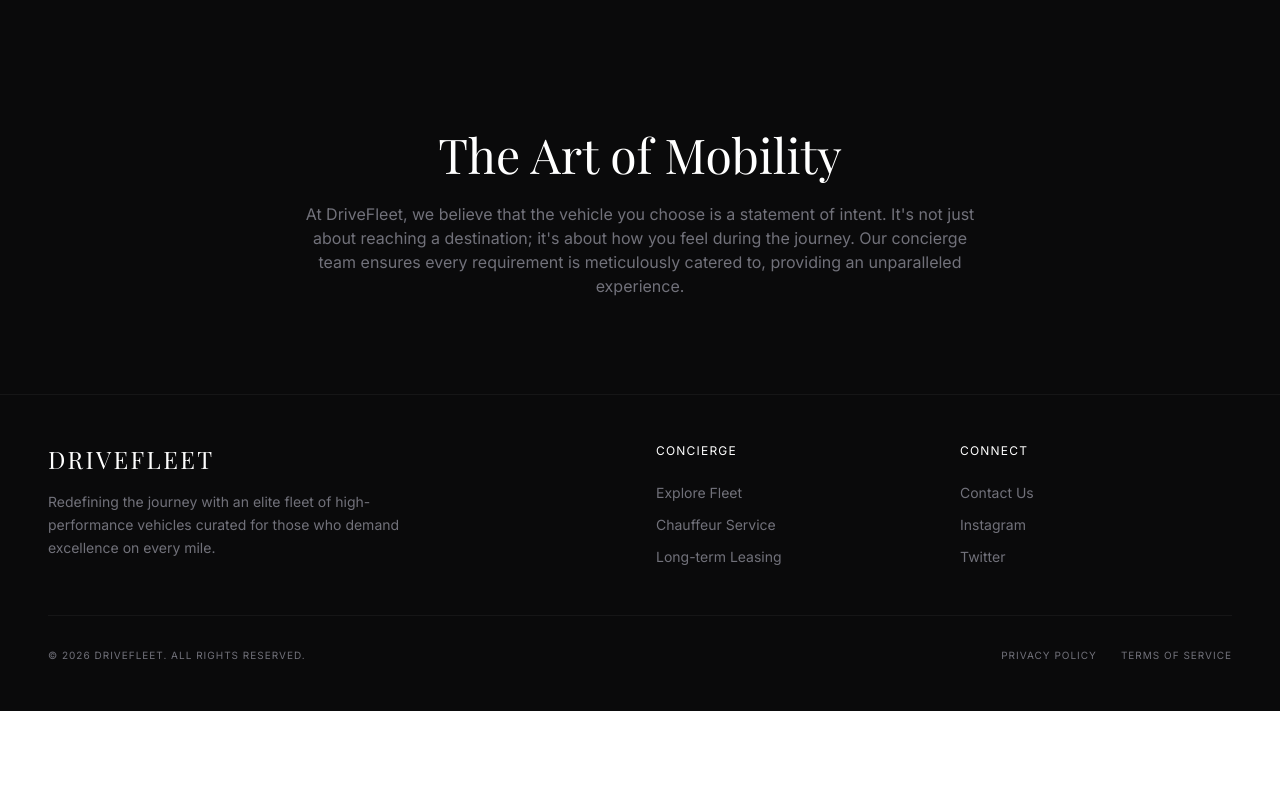
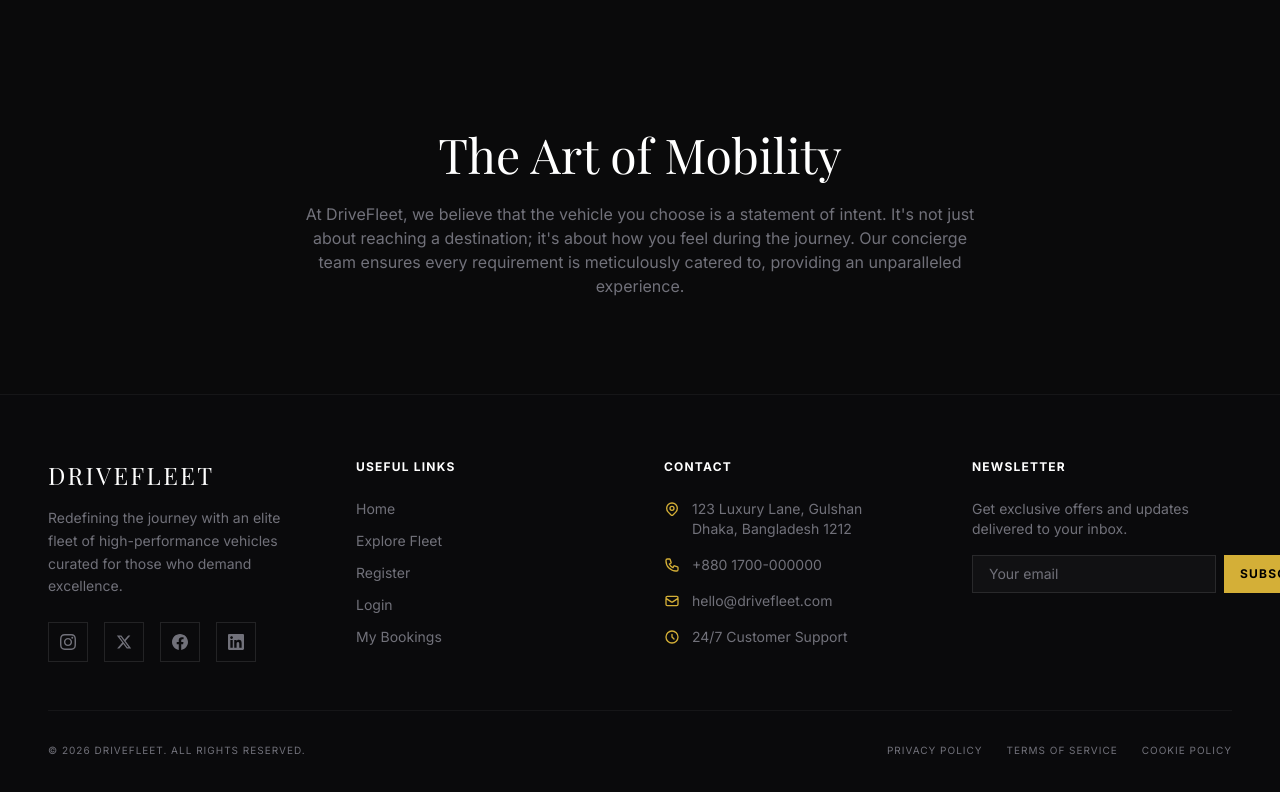
Before and after one commit to syfulsharif/drive-fleet-react-client, a React (Vite) app: page / in a window 1280 px wide. Shown: the part 785-1577 px from the top of the page. Before the commit the page ends 1496 px from the top, so only its background shows below. Built offline with nearby package versions, Linux system fonts and the light colour scheme; no server answers; a web font is replaced by a local one.

Commit message:
Feat: Enhanced Footer with contact info, social icons, useful links

```diff
--- a/src/components/layout/Footer.jsx
+++ b/src/components/layout/Footer.jsx
@@ -1,35 +1,93 @@
 export default function Footer() {
   return (
-    <footer className="border-t border-white/5 px-6 md:px-12 py-12 shrink-0">
-      <div className="max-w-7xl mx-auto grid grid-cols-1 md:grid-cols-4 gap-8">
-        <div className="col-span-1 md:col-span-2">
+    <footer className="border-t border-white/5 bg-[#0a0a0c] px-6 md:px-12 py-16 shrink-0">
+      <div className="max-w-7xl mx-auto">
+        {/* Main Footer Grid */}
+        <div className="grid grid-cols-1 md:grid-cols-2 lg:grid-cols-4 gap-12 mb-12">
+
+          {/* Brand Column */}
+          <div className="lg:col-span-1">
             <div className="text-2xl font-serif tracking-widest text-white mb-4">DRIVEFLEET</div>
-          <p className="text-sm text-[#71717a] max-w-sm leading-relaxed">
-            Redefining the journey with an elite fleet of high-performance vehicles curated for those who demand excellence on every mile.
+            <p className="text-sm text-[#71717a] leading-relaxed mb-6">
+              Redefining the journey with an elite fleet of high-performance vehicles curated for those who demand excellence.
             </p>
+            {/* Social Icons */}
+            <div className="flex gap-4">
+              <a href="https://instagram.com" target="_blank" rel="noopener noreferrer" className="w-10 h-10 border border-white/10 flex items-center justify-center text-[#71717a] hover:text-[#d4af37] hover:border-[#d4af37]/50 transition-all">
+                <svg className="w-4 h-4" fill="currentColor" viewBox="0 0 24 24"><path d="M12 2.163c3.204 0 3.584.012 4.85.07 3.252.148 4.771 1.691 4.919 4.919.058 1.265.069 1.645.069 4.849 0 3.205-.012 3.584-.069 4.849-.149 3.225-1.664 4.771-4.919 4.919-1.266.058-1.644.07-4.85.07-3.204 0-3.584-.012-4.849-.07-3.26-.149-4.771-1.699-4.919-4.92-.058-1.265-.07-1.644-.07-4.849 0-3.204.013-3.583.07-4.849.149-3.227 1.664-4.771 4.919-4.919 1.266-.057 1.645-.069 4.849-.069zm0-2.163c-3.259 0-3.667.014-4.947.072-4.358.2-6.78 2.618-6.98 6.98-.059 1.281-.073 1.689-.073 4.948 0 3.259.014 3.668.072 4.948.2 4.358 2.618 6.78 6.98 6.98 1.281.058 1.689.072 4.948.072 3.259 0 3.668-.014 4.948-.072 4.354-.2 6.782-2.618 6.979-6.98.059-1.28.073-1.689.073-4.948 0-3.259-.014-3.667-.072-4.947-.196-4.354-2.617-6.78-6.979-6.98-1.281-.059-1.69-.073-4.949-.073zm0 5.838c-3.403 0-6.162 2.759-6.162 6.162s2.759 6.163 6.162 6.163 6.162-2.759 6.162-6.163c0-3.403-2.759-6.162-6.162-6.162zm0 10.162c-2.209 0-4-1.79-4-4 0-2.209 1.791-4 4-4s4 1.791 4 4c0 2.21-1.791 4-4 4zm6.406-11.845c-.796 0-1.441.645-1.441 1.44s.645 1.44 1.441 1.44c.795 0 1.439-.645 1.439-1.44s-.644-1.44-1.439-1.44z"/></svg>
+              </a>
+              <a href="https://twitter.com" target="_blank" rel="noopener noreferrer" className="w-10 h-10 border border-white/10 flex items-center justify-center text-[#71717a] hover:text-[#d4af37] hover:border-[#d4af37]/50 transition-all">
+                <svg className="w-4 h-4" fill="currentColor" viewBox="0 0 24 24"><path d="M18.244 2.25h3.308l-7.227 8.26 8.502 11.24H16.17l-5.214-6.817L4.99 21.75H1.68l7.73-8.835L1.254 2.25H8.08l4.713 6.231zm-1.161 17.52h1.833L7.084 4.126H5.117z"/></svg>
+              </a>
+              <a href="https://facebook.com" target="_blank" rel="noopener noreferrer" className="w-10 h-10 border border-white/10 flex items-center justify-center text-[#71717a] hover:text-[#d4af37] hover:border-[#d4af37]/50 transition-all">
+                <svg className="w-4 h-4" fill="currentColor" viewBox="0 0 24 24"><path d="M24 12.073c0-6.627-5.373-12-12-12s-12 5.373-12 12c0 5.99 4.388 10.954 10.125 11.854v-8.385H7.078v-3.47h3.047V9.43c0-3.007 1.792-4.669 4.533-4.669 1.312 0 2.686.235 2.686.235v2.953H15.83c-1.491 0-1.956.925-1.956 1.874v2.25h3.328l-.532 3.47h-2.796v8.385C19.612 23.027 24 18.062 24 12.073z"/></svg>
+              </a>
+              <a href="https://linkedin.com" target="_blank" rel="noopener noreferrer" className="w-10 h-10 border border-white/10 flex items-center justify-center text-[#71717a] hover:text-[#d4af37] hover:border-[#d4af37]/50 transition-all">
+                <svg className="w-4 h-4" fill="currentColor" viewBox="0 0 24 24"><path d="M20.447 20.452h-3.554v-5.569c0-1.328-.027-3.037-1.852-3.037-1.853 0-2.136 1.445-2.136 2.939v5.667H9.351V9h3.414v1.561h.046c.477-.9 1.637-1.85 3.37-1.85 3.601 0 4.267 2.37 4.267 5.455v6.286zM5.337 7.433c-1.144 0-2.063-.926-2.063-2.065 0-1.138.92-2.063 2.063-2.063 1.14 0 2.064.925 2.064 2.063 0 1.139-.925 2.065-2.064 2.065zm1.782 13.019H3.555V9h3.564v11.452zM22.225 0H1.771C.792 0 0 .774 0 1.729v20.542C0 23.227.792 24 1.771 24h20.451C23.2 24 24 23.227 24 22.271V1.729C24 .774 23.2 0 22.222 0h.003z"/></svg>
+              </a>
             </div>
+          </div>
+
+          {/* Useful Links */}
           <div>
-          <h4 className="text-xs uppercase tracking-widest text-white mb-6">Concierge</h4>
+            <h4 className="text-xs uppercase tracking-widest text-white mb-6 font-bold">Useful Links</h4>
             <ul className="space-y-3 text-sm text-[#71717a]">
-            <li><a href="#" className="hover:text-white transition-colors">Explore Fleet</a></li>
-            <li><a href="#" className="hover:text-white transition-colors">Chauffeur Service</a></li>
-            <li><a href="#" className="hover:text-white transition-colors">Long-term Leasing</a></li>
+              <li><a href="/" className="hover:text-[#d4af37] transition-colors">Home</a></li>
+              <li><a href="/explore" className="hover:text-[#d4af37] transition-colors">Explore Fleet</a></li>
+              <li><a href="/register" className="hover:text-[#d4af37] transition-colors">Register</a></li>
+              <li><a href="/login" className="hover:text-[#d4af37] transition-colors">Login</a></li>
+              <li><a href="/my-bookings" className="hover:text-[#d4af37] transition-colors">My Bookings</a></li>
             </ul>
           </div>
+
+          {/* Contact Information */}
           <div>
-          <h4 className="text-xs uppercase tracking-widest text-white mb-6">Connect</h4>
-          <ul className="space-y-3 text-sm text-[#71717a]">
-            <li><a href="#" className="hover:text-white transition-colors">Contact Us</a></li>
-            <li><a href="#" className="hover:text-white transition-colors">Instagram</a></li>
-            <li><a href="#" className="hover:text-white transition-colors">Twitter</a></li>
+            <h4 className="text-xs uppercase tracking-widest text-white mb-6 font-bold">Contact</h4>
+            <ul className="space-y-4 text-sm text-[#71717a]">
+              <li className="flex items-start gap-3">
+                <svg className="w-4 h-4 mt-0.5 text-[#d4af37] shrink-0" fill="none" stroke="currentColor" viewBox="0 0 24 24"><path strokeLinecap="round" strokeLinejoin="round" strokeWidth="2" d="M17.657 16.657L13.414 20.9a1.998 1.998 0 01-2.827 0l-4.244-4.243a8 8 0 1111.314 0z"/><path strokeLinecap="round" strokeLinejoin="round" strokeWidth="2" d="M15 11a3 3 0 11-6 0 3 3 0 016 0z"/></svg>
+                <span>123 Luxury Lane, Gulshan<br/>Dhaka, Bangladesh 1212</span>
+              </li>
+              <li className="flex items-center gap-3">
+                <svg className="w-4 h-4 text-[#d4af37] shrink-0" fill="none" stroke="currentColor" viewBox="0 0 24 24"><path strokeLinecap="round" strokeLinejoin="round" strokeWidth="2" d="M3 5a2 2 0 012-2h3.28a1 1 0 01.948.684l1.498 4.493a1 1 0 01-.502 1.21l-2.257 1.13a11.042 11.042 0 005.516 5.516l1.13-2.257a1 1 0 011.21-.502l4.493 1.498a1 1 0 01.684.949V19a2 2 0 01-2 2h-1C9.716 21 3 14.284 3 6V5z"/></svg>
+                <span>+880 1700-000000</span>
+              </li>
+              <li className="flex items-center gap-3">
+                <svg className="w-4 h-4 text-[#d4af37] shrink-0" fill="none" stroke="currentColor" viewBox="0 0 24 24"><path strokeLinecap="round" strokeLinejoin="round" strokeWidth="2" d="M3 8l7.89 5.26a2 2 0 002.22 0L21 8M5 19h14a2 2 0 002-2V7a2 2 0 00-2-2H5a2 2 0 00-2 2v10a2 2 0 002 2z"/></svg>
+                <span>hello@drivefleet.com</span>
+              </li>
+              <li className="flex items-center gap-3">
+                <svg className="w-4 h-4 text-[#d4af37] shrink-0" fill="none" stroke="currentColor" viewBox="0 0 24 24"><path strokeLinecap="round" strokeLinejoin="round" strokeWidth="2" d="M12 8v4l3 3m6-3a9 9 0 11-18 0 9 9 0 0118 0z"/></svg>
+                <span>24/7 Customer Support</span>
+              </li>
             </ul>
           </div>
+
+          {/* Newsletter */}
+          <div>
+            <h4 className="text-xs uppercase tracking-widest text-white mb-6 font-bold">Newsletter</h4>
+            <p className="text-sm text-[#71717a] mb-4">Get exclusive offers and updates delivered to your inbox.</p>
+            <form onSubmit={(e) => e.preventDefault()} className="flex gap-2">
+              <input
+                type="email"
+                placeholder="Your email"
+                className="flex-1 bg-[#111113] border border-white/10 text-white px-4 py-2 text-sm focus:outline-none focus:border-[#d4af37]/50 placeholder:text-[#71717a]"
+              />
+              <button type="submit" className="bg-[#d4af37] text-black px-4 py-2 text-xs uppercase tracking-widest font-bold hover:bg-[#c9a430] transition-colors">
+                Subscribe
+              </button>
+            </form>
           </div>
-      <div className="max-w-7xl mx-auto mt-12 pt-8 border-t border-white/5 flex flex-col md:flex-row justify-between items-center text-[10px] text-[#71717a] uppercase tracking-widest gap-4">
-        <p>&copy; {new Date().getFullYear()} DriveFleet. All rights reserved.</p>
-        <div className="flex gap-6">
+        </div>
+
+        {/* Bottom Bar */}
+        <div className="border-t border-white/5 pt-8 flex flex-col md:flex-row justify-between items-center gap-4">
+          <p className="text-[10px] text-[#71717a] uppercase tracking-widest">&copy; {new Date().getFullYear()} DriveFleet. All rights reserved.</p>
+          <div className="flex gap-6 text-[10px] text-[#71717a] uppercase tracking-widest">
             <a href="#" className="hover:text-white transition-colors">Privacy Policy</a>
             <a href="#" className="hover:text-white transition-colors">Terms of Service</a>
+            <a href="#" className="hover:text-white transition-colors">Cookie Policy</a>
+          </div>
         </div>
       </div>
     </footer>
```
Lines whose indentation alone changed are shown as unchanged.
